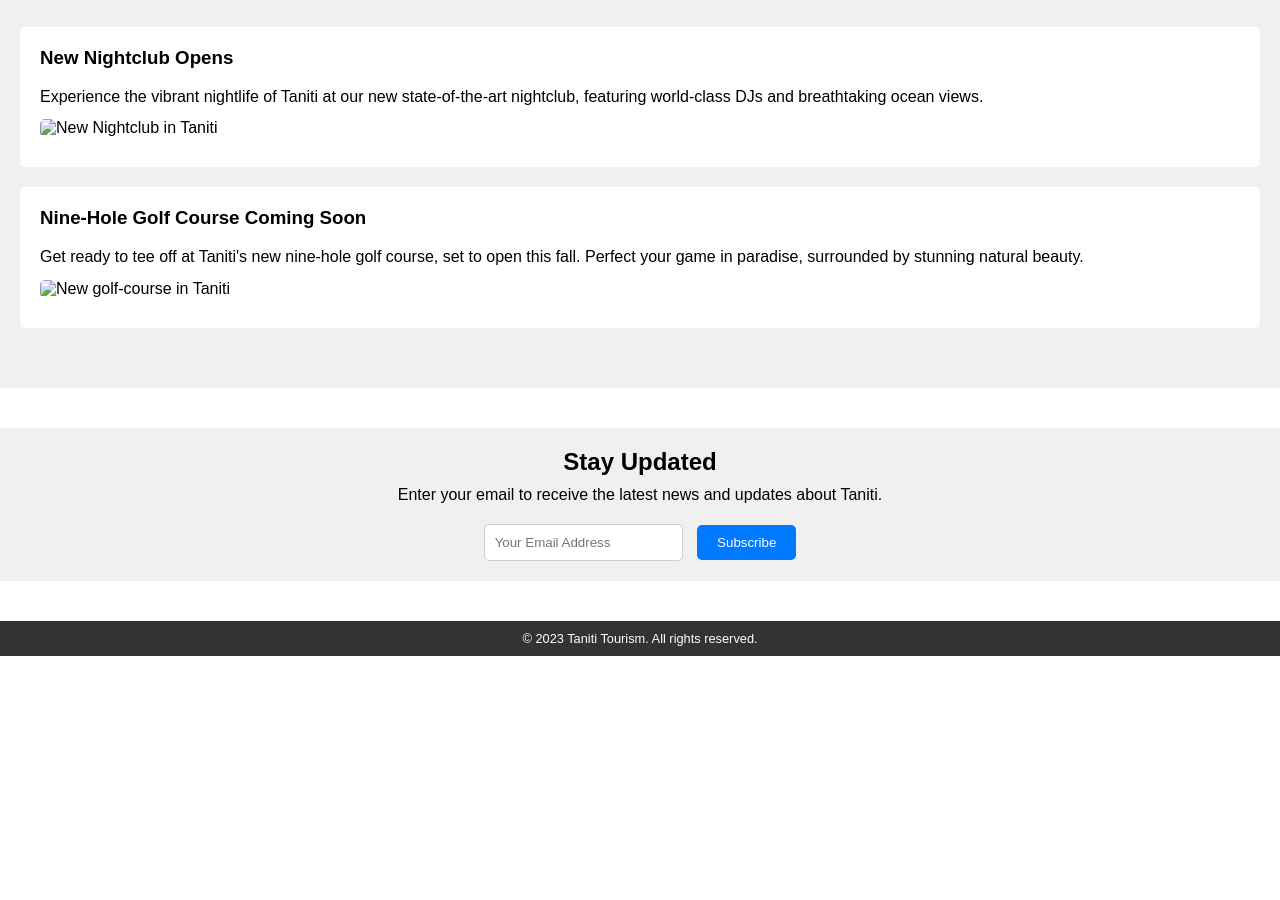
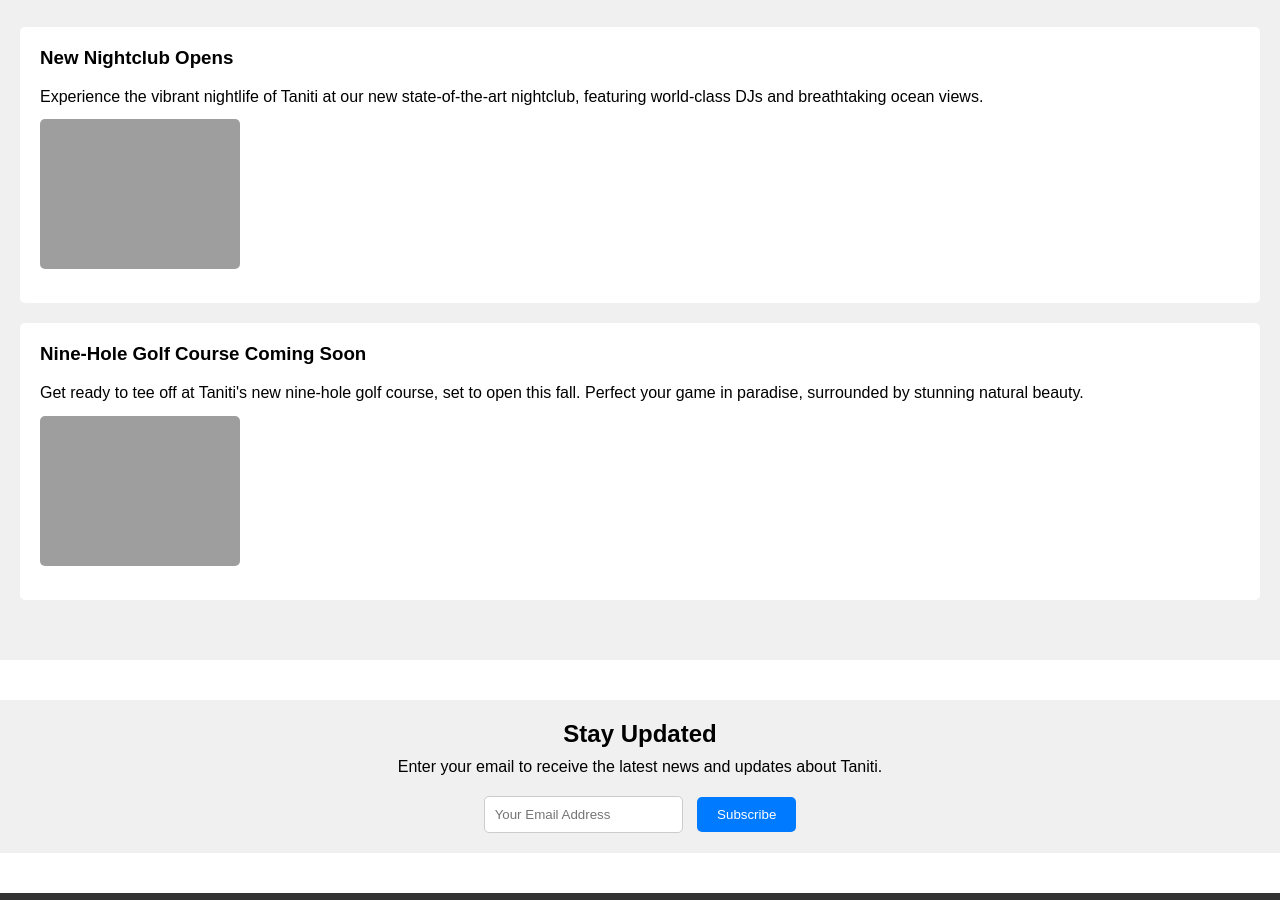
Before and after one commit to ItsmeJimmi/Island, a plain HTML site: page index.html in a window 1280 px wide. Shown: the part 1175-2075 px from the top of the page. Before the commit the page ends 1831 px from the top, so only its background shows below. Drawn offline with Linux system fonts and the light colour scheme; the site is published under a folder, as on GitHub Pages, so addresses that start at the root find nothing.

Commit message:
Update index.html

```diff
--- a/index.html
+++ b/index.html
@@ -69,7 +69,7 @@
       <h3>New Nightclub Opens</h3>
       <p>Experience the vibrant nightlife of Taniti at our new state-of-the-art nightclub, featuring world-class DJs and
         breathtaking ocean views.</p>
-      <img src="/images/club.png" alt="New Nightclub in Taniti">
+      <img src="images/club.png" alt="New Nightclub in Taniti">
 
     </div>
 
@@ -77,7 +77,7 @@
       <h3>Nine-Hole Golf Course Coming Soon</h3>
       <p>Get ready to tee off at Taniti's new nine-hole golf course, set to open this fall. Perfect your game in
         paradise, surrounded by stunning natural beauty.</p>
-      <img src="/images/golf.png" alt="New golf-course in Taniti">
+      <img src="images/golf.png" alt="New golf-course in Taniti">
 
     </div>
 
```
